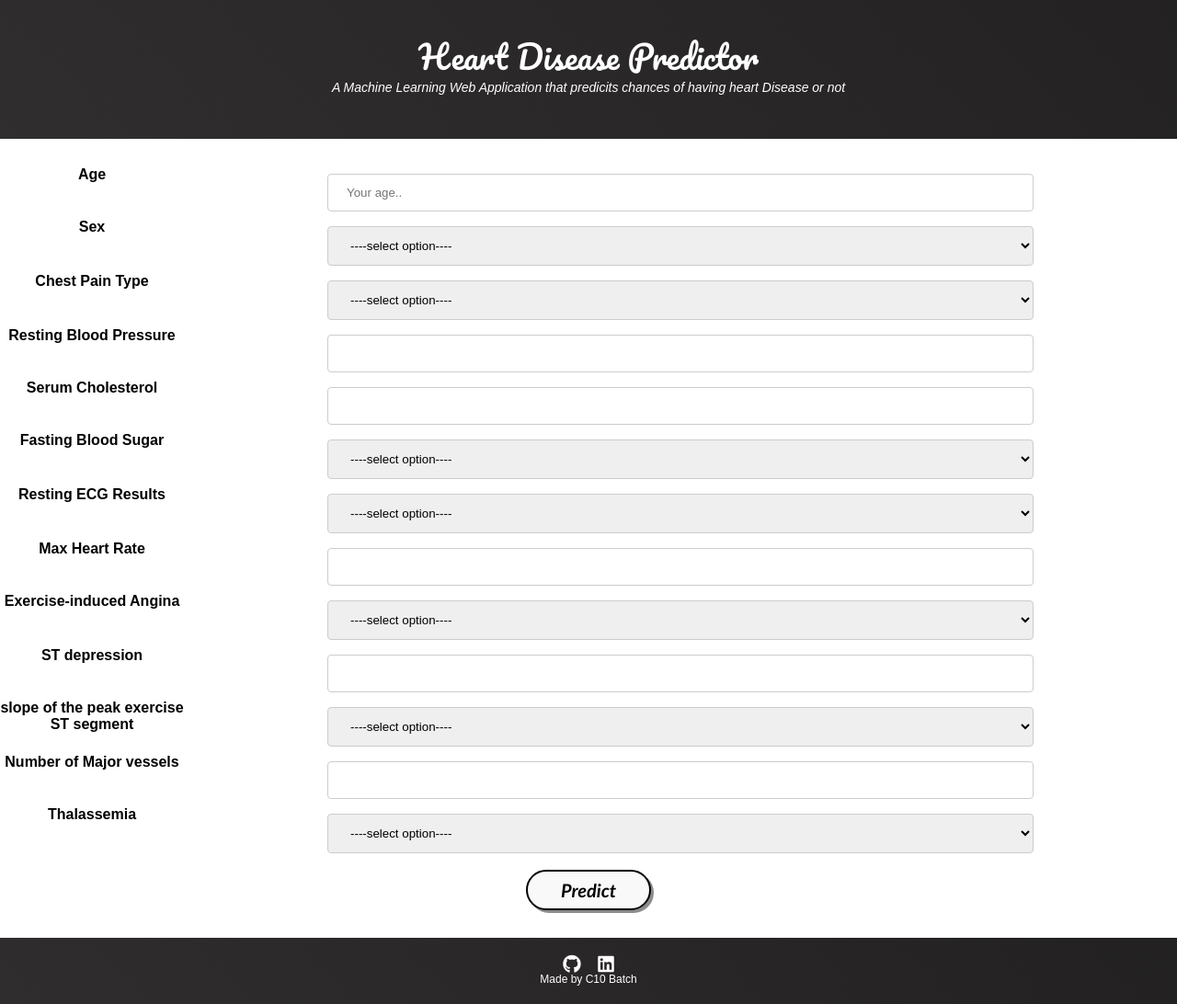
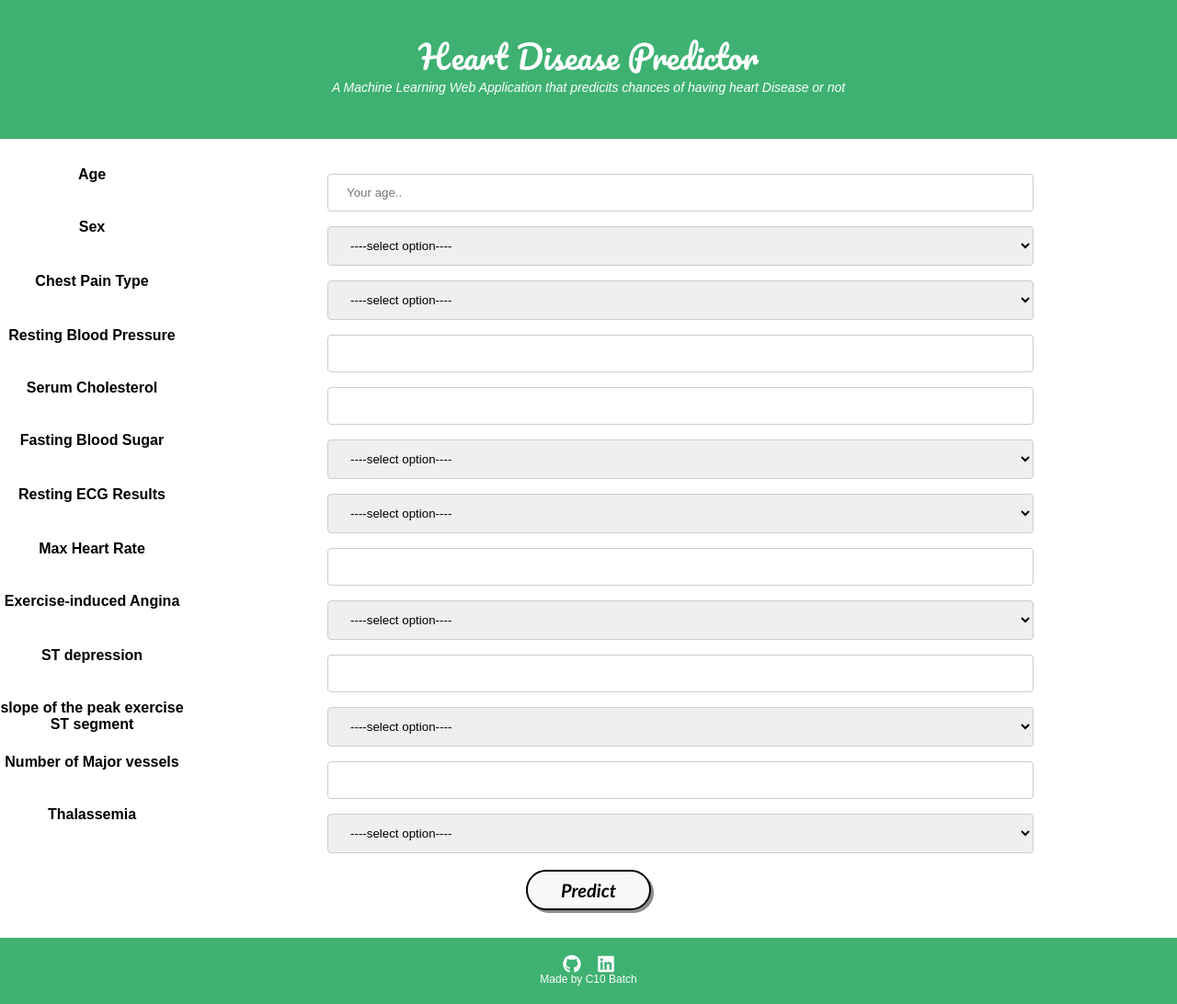
Before and after one commit to YamanuriPrasanth/Heart-Disease-Prediction, a Flask app: page / in a window 1280 px wide. Shown: the whole page at 92% size. Run offline with Flask 2, Linux system fonts and the light colour scheme; parts of the project's set-up code (start-up, migrations or seed data) failed here and were passed over; some libraries are stand-ins or nearby versions.

Commit message:
updated front end

```diff
--- a/static/style.css
+++ b/static/style.css
@@ -12,13 +12,16 @@ body{
 	height: 100%;
 	display: flex;
 	flex-direction: column;
+
+
+
 }
 
 /* Website Title */
 .container{
     padding: 30px;
 	position:relative;
-	background: linear-gradient(45deg, #161616, #383436, #161616);
+	background: linear-gradient(45deg, #161, hsl(147, 48%, 47%), hsl(147, 48%, 47%));
 	background-size: 500% 500%;
 	animation: change-gradient 10s ease-in-out infinite;
 }
@@ -124,7 +127,7 @@ label {
 	flex-shrink: 0;
 	position:relative;
 	padding: 20px;
-	background: linear-gradient(45deg, #161616, #383436, #161616);
+	background: linear-gradient(45deg, hsl(147, 48%, 47%), hsl(147, 48%, 47%), hsl(147, 48%, 47%));
 	background-size: 500% 500%;
 	animation: change-gradient 10s ease-in-out infinite;
 }
```
Also changed, not shown: templates/images.jpg (added), templates/main.html (line endings or trailing spaces).
